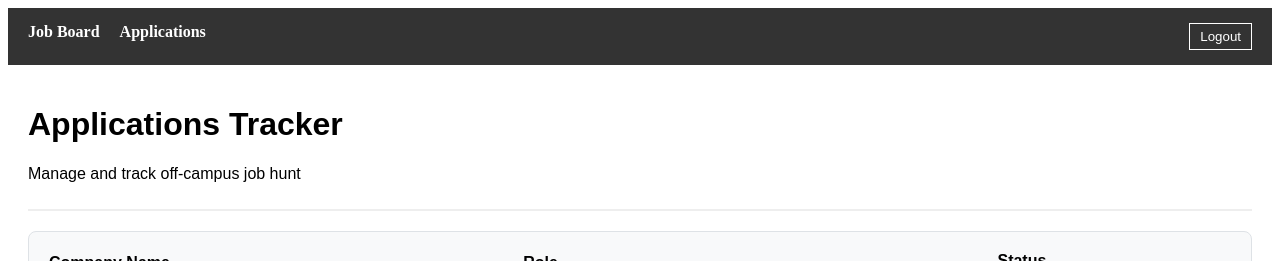
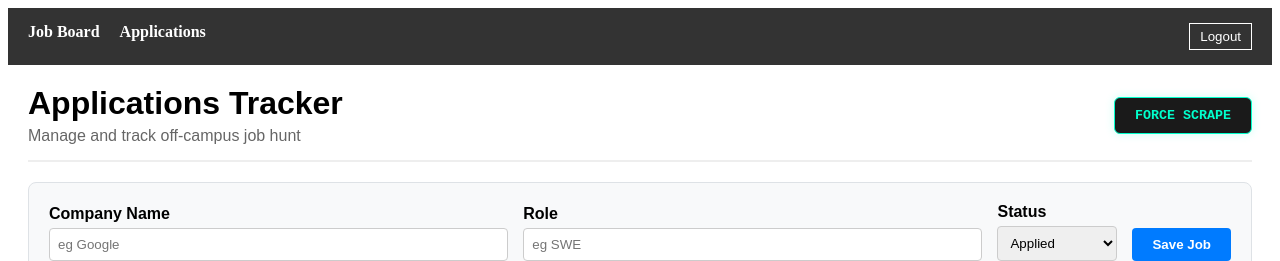
Before and after one commit to git-ADG/Job-Tracker, a React app in the folder frontend/: page /tracker in a window 1280 px wide. Shown: the top 261 px of the page. Built offline with nearby package versions, Linux system fonts and the light colour scheme; no server answers; sample sign-in values are in the browser's storage; the HTML template or start-up script is replaced by a standard one.

Commit message:
FEAT: added master scraper in tracker page

```diff
--- a/frontend/src/pages/Tracker.jsx
+++ b/frontend/src/pages/Tracker.jsx
@@ -81,6 +81,28 @@ const Tracker = () => {
         }
     }
 
+    const handleForceScrape = async () => {
+        const isConfirmed = window.confirm(
+            "⚠️ COMMAND OVERRIDE: This will instantly purge all closed jobs and trigger a global FAANG scrape. It takes roughly 30 seconds. Proceed?"
+        );
+
+        if (!isConfirmed) return;
+
+        try {
+            // We alert first so the UI feels responsive
+            alert("🚀 Scrape initiated! You will receive an email report once the pipeline finishes.");
+
+            await axios.post(`${API_URI}/api/admin/force-scrape`, {}, {
+                headers: {
+                    Authorization: `Bearer ${token}`
+                }
+            });
+        } catch (err) {
+            console.error(err);
+            alert("Failed to trigger the master scraper.");
+        }
+    };
+
     if (loading) {
         return (
             <div style={{ padding: '20px' }}>Loading your applications...</div>
@@ -89,9 +111,38 @@ const Tracker = () => {
 
     return (
         <div className='tracker-container' style={{ padding: '20px', fontFamily: 'sans-serif' }}>
-            <header style={{ borderBottom: '2px solid #eee', paddingBottom: '10px', marginBottom: '20px' }}>
-                <h1>Applications Tracker</h1>
-                <p>Manage and track off-campus job hunt</p>
+            <header style={{
+                borderBottom: '2px solid #eee',
+                paddingBottom: '15px',
+                marginBottom: '20px',
+                display: 'flex',
+                justifyContent: 'space-between',
+                alignItems: 'center'
+            }}>
+                <div>
+                    <h1 style={{ margin: '0 0 5px 0' }}>Applications Tracker</h1>
+                    <p style={{ margin: 0, color: '#666' }}>Manage and track off-campus job hunt</p>
+                </div>
+
+                {/* God Mode Button */}
+                <button
+                    onClick={handleForceScrape}
+                    style={{
+                        padding: '10px 20px',
+                        backgroundColor: '#1a1a1a',
+                        color: '#00ffcc',
+                        border: '1px solid #00ffcc',
+                        borderRadius: '6px',
+                        cursor: 'pointer',
+                        fontWeight: 'bold',
+                        fontFamily: 'monospace',
+                        boxShadow: '0 0 10px rgba(0, 255, 204, 0.2)'
+                    }}
+                    onMouseOver={(e) => e.target.style.backgroundColor = '#333'}
+                    onMouseOut={(e) => e.target.style.backgroundColor = '#1a1a1a'}
+                >
+                    FORCE SCRAPE
+                </button>
             </header>
 
             <form onSubmit={handleSubmit}
```
